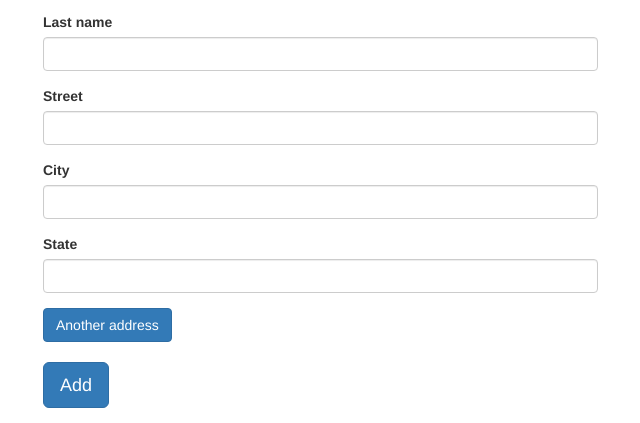
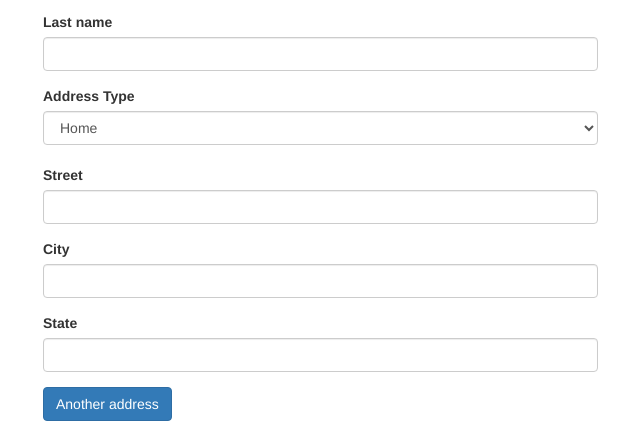
Before and after one commit to jaybojaybojaybo/addressBook, a plain HTML site: page index.html in a window 1280 px wide. Shown: the part 195-618 px from the top of the page, without its empty margins (27-667 px from the left). Drawn offline with Linux system fonts and the light colour scheme.

Commit message:
add HTML to index.html to create new input field for address type.

```diff
--- a/index.html
+++ b/index.html
@@ -27,6 +27,14 @@
 
             <div id="new-addresses">
               <div class="new-address">
+                <label for="addressType">Address Type</label>
+                <select class="form-control" id="addressType">
+                  <option>Home</option>
+                  <option>Work</option>
+                  <option>School</option>
+                  <option>PO Box</option>
+                </select>
+                <br>
                 <div class="form-group">
                   <label for="new-street">Street</label>
                   <input type="text" class="form-control new-street">
```
